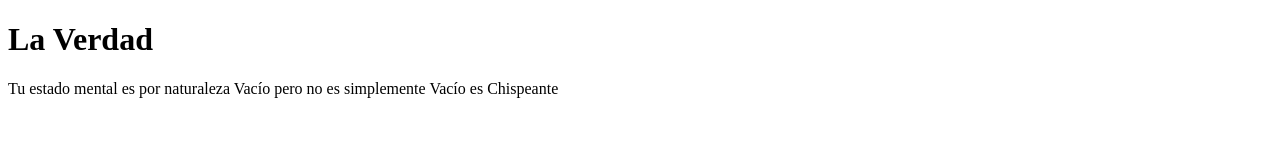
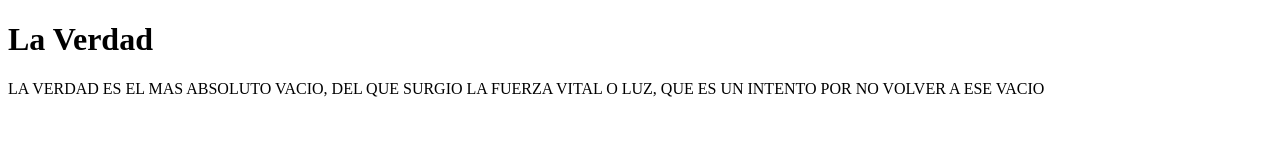
Before and after one commit to Amogasiddhi8/Amogasiddhi8.github.io, a plain HTML site: page index.html in a window 1280 px wide. Drawn offline with Linux system fonts and the light colour scheme.

Commit message:
Update index.html

```diff
--- a/index.html
+++ b/index.html
@@ -7,7 +7,7 @@
 </head>
 <body>
     <h1>La Verdad</h1>
-    Tu estado mental es por naturaleza Vacío pero no es simplemente Vacío es Chispeante
+    LA VERDAD ES EL MAS ABSOLUTO VACIO, DEL QUE SURGIO LA FUERZA VITAL O LUZ, QUE ES UN INTENTO POR NO VOLVER A ESE VACIO
 
 </body>
 </html>
```
